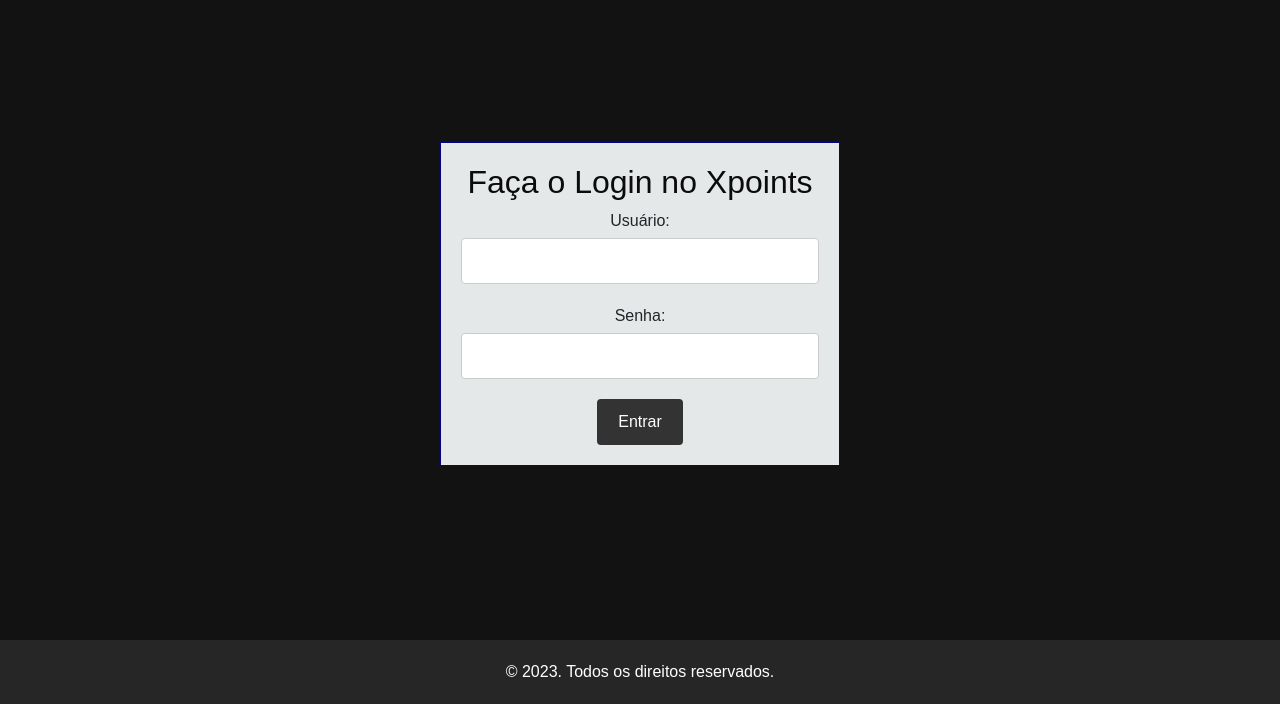
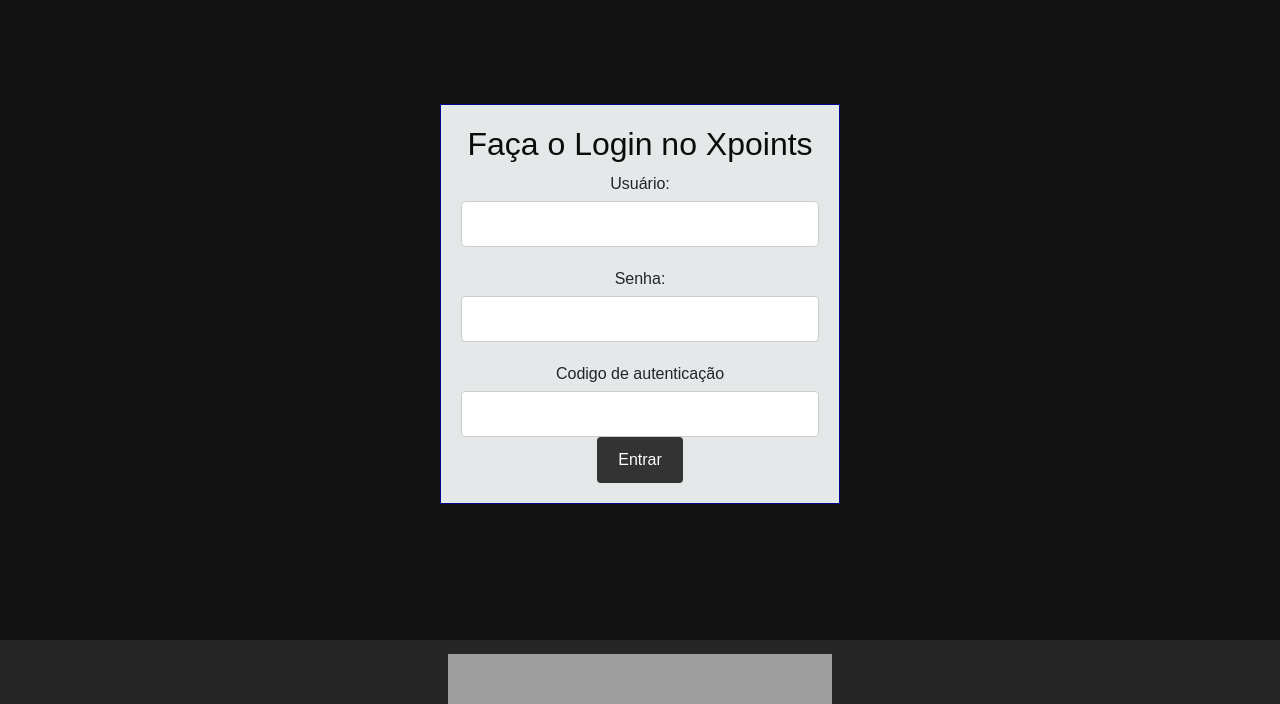
Before and after one commit to wandersonss2/Inicio, a Django app: page /login/ in a window 1280 px wide. Shown: the part 96-800 px from the top of the page. Run offline with Django 4.2, Linux system fonts and the light colour scheme; some libraries are stand-ins or nearby versions; grey boxes are pictures that could not be loaded.

Commit message:
botando codigo

```diff
--- a/app/static/css/style.css
+++ b/app/static/css/style.css
@@ -11,6 +11,10 @@
     height: 100vh;
 }
 
+.carousel-item img {
+  width: 100%;
+  height: auto;
+}
 header{
     background-color: #262626;
     padding: 20px;
@@ -125,3 +129,16 @@
 footer p {
   margin: 0;
 }
+
+.carousel-item img {
+  width: 30%;
+  height: 50px;
+
+}
+
+#carouselFooter {
+  position: fixed;
+  bottom: 0;
+  left: 0;
+  right: 0;
+}
--- a/app/static/js/javascript.js
+++ b/app/static/js/javascript.js
@@ -1,5 +1,4 @@
-(function (win, doc){
-    "use strict";
-
-    alert("Hello World");
-})(window, document);
+$(document).ready(function() {
+    // Inicia o carrossel
+    $('.carousel').carousel();
+  });
--- a/app/templates/home.html
+++ b/app/templates/home.html
@@ -1,10 +1,13 @@
 {% extends 'main.html' %}
 
 {% block content %}
+
+
 
     <div class="centered-btn">
         <a href="/create/" class="btn">Crie sua conta</a>
         <a href="/login/" class="btn">Faça Login</a>
     </div>
 
+
 {% endblock %}
--- a/app/templates/login.html
+++ b/app/templates/login.html
@@ -13,6 +13,10 @@
         <label for="password">Senha:</label>
         <input type="password" id="password" name="password" required>
       </div>
+      <div class="for-group">
+        <label for="remember">Codigo de autenticação</label>
+        <input type="text" id="remember" name="remember">
+      </div>
       <button type="submit" class="btn">Entrar</button>
     </form>
   </div>
--- a/app/templates/main.html
+++ b/app/templates/main.html
@@ -6,12 +6,15 @@
     <meta charset="UTF-8">
     <meta http-equiv="X-UA-Compatible" content="IE=edge">
     <meta name="viewport" content="width=device-width, initial-scale=1.0">
-    <title>Cadastro e Login</title>
+    <title>Xpoints</title>
     <link href="https://cdn.jsdelivr.net/npm/bootstrap@5.3.0-alpha3/dist/css/bootstrap.min.css" rel="stylesheet" integrity="sha384-KK94CHFLLe+nY2dmCWGMq91rCGa5gtU4mk92HdvYe+M/SXH301p5ILy+dN9+nJOZ" crossorigin="anonymous">
     <link rel="stylesheet" href="{% static 'css/style.css' %}">
 </head>
 <body>
-    <script src="{% static 'js/script.js' %}"></script>
+    <script src="{% static 'js/javascript.js' %}"></script>
+    <script src="https://code.jquery.com/jquery-3.2.1.slim.min.js"></script>
+    <script src="https://cdnjs.cloudflare.com/ajax/libs/popper.js/1.12.9/umd/popper.min.js"></script>
+    <script src="https://maxcdn.bootstrapcdn.com/bootstrap/4.0.0/js/bootstrap.min.js"></script>
     <header>
         <nav class="navbar navbar-expand-lg navbar-dark bg-dark">
             <a class="navbar-brand" href="/">Xpoints</a>
@@ -36,6 +39,20 @@
 
     <footer>
         <p>&copy; 2023. Todos os direitos reservados.</p>
+
+        <div id="carouselFooter" class="carousel slide" data-ride="carousel">
+          <div class="carousel-inner">
+            <div class="carousel-item active">
+              <img src="https://www.ocomuniqueiro.com.br/wp-content/uploads/2019/05/image-2.png">
+            </div>
+            <div class="carousel-item">
+              <img src="https://img.freepik.com/vetores-gratis/composicao-de-caixa-eletronico-de-fila-com-visao-externa-de-pessoas-em-fila-para-maquina-atm-para-ilustracao-vetorial-de-retirada_1284-69622.jpg?q=10&h=200">
+            </div>
+            <div class="carousel-item">
+              <img src="https://www.adrenaline.com.br/wp-content/plugins/seox-image-magick/imagick_convert.php?width=910&height=568&format=webp&quality=91&imagick=/wp-content/uploads/2023/02/pikachu_pokemon.jpg">
+            </div>
+          </div>
+        </div>
       </footer>
 
 </body>
```
